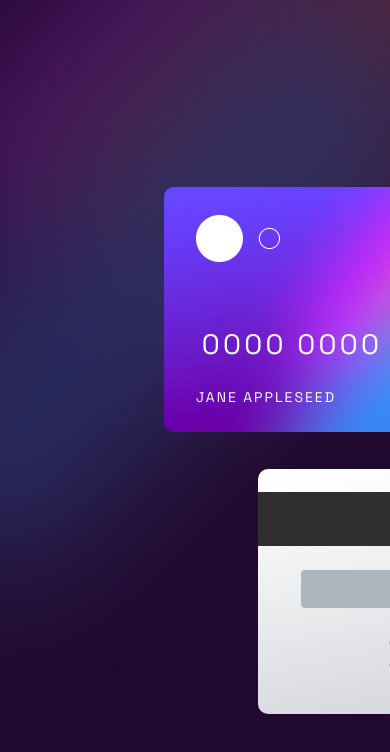
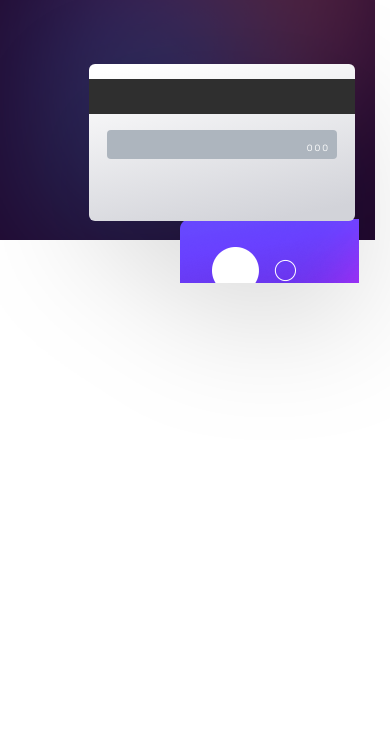
Before and after one commit to allencode11/interactive-card, a React (Create React App) app: page / in a window 390 px wide. Shown: the top 752 px of the page. Built offline with nearby package versions, Linux system fonts and the light colour scheme.

Commit message:
adding mobile styles for back card component

```diff
--- a/src/App.css
+++ b/src/App.css
@@ -1,38 +1,260 @@
-.App {
-  text-align: center;
+
+.gradient-img {
+  width: 483px;
+  height: 100vh;
+  overflow: hidden;
+  position: relative;
+
+  background: #21092F;
+
 }
 
-.App-logo {
-  height: 40vmin;
-  pointer-events: none;
+.shape {
+  position: absolute;
+  width: 854.9px;
+  left: -219px;
+  top: -163px;
+
+  mix-blend-mode: normal;
+  opacity: 0.25;
 }
 
-@media (prefers-reduced-motion: no-preference) {
-  .App-logo {
-    animation: App-logo-spin infinite 20s linear;
-  }
+.oval {
+  position: absolute;
+  width: 248px;
+  height: 657px;
+  mix-blend-mode: normal;
+  opacity: 0.85;
+  filter: blur(67.957px);
+  transform: rotate(45deg);
 }
 
-.App-header {
-  background-color: #282c34;
-  min-height: 100vh;
+.o1 {
+  left: 309.53px;
+  top: -163px;
+  background: #D53AFF;
+}
+
+.o2 {
+  left: 460.53px;
+  top: -116px;
+  background: #FF834A;
+}
+
+.o3 {
+  left: 245.57px;
+  top: 120.53px;
+  background: #47A2FF;
+}
+
+.card-back {
+  position: absolute;
+  width: 447px;
+  height: 222px;
+  left: 258px;
+  top: 469px;
+  background: linear-gradient(168.73deg, #FFFFFF 5%, #D2D3D9 91.69%);
+  border-radius: 10px;
+  padding-top: 23px;
+  display: flex;
+  align-items: center;
+  flex-direction: column;
+}
+
+.dark-line {
+  width: 447px;
+  height: 54px;
+  background: #2F2F2F;
+}
+
+.gray-line {
+  margin-top: 24px;
+  width: 361px;
+  height: 38px;
+  background: #ADB5BE;
+  border-radius: 4px;
+  position: relative;
+}
+
+.text {
+  position: absolute;
+  height: 18px;
+  left: 86.7%;
+  right: 4.43%;
+  top: calc(50% - 18px/2);
+}
+
+.text-img {
+  width: 186px;
+  height: 26px;
+  margin-top: 33px;
+}
+
+.card-front {
+  position: absolute;
+  width: 447px;
+  height: 245px;
+  left: 164px;
+  top: 187px;
+  background-image: url("./assets/images/front-card.png");
+  background-size: cover;
   display: flex;
   flex-direction: column;
   align-items: center;
-  justify-content: center;
-  font-size: calc(10px + 2vmin);
-  color: white;
 }
 
-.App-link {
-  color: #61dafb;
+.card-num {
+  width: 372px;
+  height: 36px;
+  font-size: 28px;
+  line-height: 36px;
+  letter-spacing: 3.3px;
+  margin-top: 139px;
 }
 
-@keyframes App-logo-spin {
-  from {
+.card-details {
+  width: 383.14px;
+  height: 18px;
+  margin-top: 25.5px;
+  display: flex;
+  justify-content: space-between;
+}
+
+.input-data {
+  position: absolute;
+  width: 381px;
+  height: 352px;
+  left: 832px;
+  top: 275px;
+}
+
+.row {
+  display: flex;
+  justify-content: space-between;
+}
+
+@media only screen and (max-width: 1250px) {
+  .gradient-img {
+    width: 375px;
+    height: 240px;
+  }
+
+  .shape {
+    position: relative;
+    width: 345px;
+    height: 435px;
+    left: 15px;
+    top: -98px;
+  }
+
+  .oval {
+    width: 226px;
+    height: 268px;
     transform: rotate(0deg);
+
   }
-  to {
-    transform: rotate(360deg);
+
+  .o1 {
+    left: 96px;
+    top: -98px;
   }
+
+  .o2 {
+    left: 134px;
+    top: -71px;
+  }
+
+  .o3 {
+    left: 15px;
+    top: 69px;
+  }
+
+  .cards {
+    position: absolute;
+    width: 343px;
+    height: 251px;
+    left: 16px;
+    top: 32px;
+    filter: drop-shadow(0px 39px 60px rgba(0, 0, 0, 0.142481));
+    overflow: hidden;
+  }
+
+  .card-back {
+    width: 266px;
+    height: 157px;
+    left: 73px;
+    top: 32px;
+    border-radius: 6px;
+    padding-top: 0;
+  }
+
+  .dark-line {
+    margin-top: 15px;
+    width: 266px;
+    height: 34.6px;
+  }
+
+  .gray-line {
+    margin-top: 16px;
+    width: 230.98px;
+    height: 29.74px;
+  }
+
+  .text {
+    position: absolute;
+    font-size: 9px;
+    height: 11px;
+    left: 86.7%;
+    right: 4.43%;
+    top: calc(50% - 11px/2 - 0.46px);
+
+  }
+
+  .text-img {
+    display: none;
+  }
+
+  .card-front {
+    position: absolute;
+    width: 447px;
+    height: 245px;
+    left: 164px;
+    top: 187px;
+    background-image: url("./assets/images/front-card.png");
+    background-size: cover;
+    display: flex;
+    flex-direction: column;
+    align-items: center;
+  }
+
+  .card-num {
+    width: 372px;
+    height: 36px;
+    font-size: 28px;
+    line-height: 36px;
+    letter-spacing: 3.3px;
+    margin-top: 139px;
+  }
+
+  .card-details {
+    width: 383.14px;
+    height: 18px;
+    margin-top: 25.5px;
+    display: flex;
+    justify-content: space-between;
+  }
+
+  .input-data {
+    position: absolute;
+    width: 381px;
+    height: 352px;
+    left: 832px;
+    top: 275px;
+  }
+
+  .row {
+    display: flex;
+    justify-content: space-between;
+  }
+
 }
--- a/src/App.js
+++ b/src/App.js
@@ -1,10 +1,7 @@
 import './App.css';
 import img from './assets/images/text.png';
-import { BtnComponent } from './components/btn/btn.component';
-import { InputComponent } from './components/input/input.component';
-import { InputDateComponent } from './components/input-date/input-date.component';
-import {useState} from "react";
-import {FormComponent} from "./components/form/form.component";
+import { useState } from "react";
+import { FormComponent } from "./components/form/form.component";
 
 function App() {
   const [cardNum, setCardNum] = useState('0000 0000 0000 0000');
@@ -45,6 +42,7 @@ function App() {
         </div>
       </div>
 
+      <div className='cards'>
         <div className='card-front'>
           <div className='card-num'>{cardNum}</div>
           <div className='card-details'>
@@ -61,6 +59,8 @@ function App() {
           </div>
           <img src={img} alt='text' className='text-img' />
         </div>
+      </div>
+
 
       <FormComponent onBtnClick={onBtnClick} onInputChange={onInputChange}></FormComponent>
     </div>
--- a/src/components/btn/btn.component.css
+++ b/src/components/btn/btn.component.css
@@ -12,3 +12,9 @@
     margin-top: 8px;
 
 }
+
+@media only screen and (max-width: 1250px) {
+    .btn {
+        width: 327px;
+    }
+}
--- a/src/components/input-date/input-date.component.css
+++ b/src/components/input-date/input-date.component.css
@@ -1,4 +1,4 @@
-.input-date {
+.input-date-container {
     display: flex;
     flex-direction: column;
     justify-content: start;
@@ -9,3 +9,14 @@
 .date-input {
     width: 80px;
 }
+
+@media only screen and (max-width: 1250px) {
+    .input-date-container {
+        width: 152px;
+        margin-right: 11px;
+    }
+
+    .date-input {
+        width: 72px;
+    }
+}
--- a/src/components/input-date/input-date.component.jsx
+++ b/src/components/input-date/input-date.component.jsx
@@ -10,7 +10,7 @@ export const InputDateComponent = ({label, placeholder1, placeholder2, func}) =>
   }
 
   return (
-    <div className='input-date'>
+    <div className='input-date-container'>
       <label>{label}</label>
       <div className='row'>
         <input className='date-input' placeholder={placeholder1} onChange={handleMonthChange} />
--- a/src/components/input/input.component.css
+++ b/src/components/input/input.component.css
@@ -27,3 +27,10 @@ input {
     text-transform: none;
     width: 100%;
 }
+
+input:hover {
+    color: #21092F;
+    opacity: 1;
+    border: 1px solid;
+    border-image: linear-gradient(to right, #6348FE, #610595);
+}
--- a/src/index.css
+++ b/src/index.css
@@ -11,142 +11,3 @@
     letter-spacing: 2px;
     text-transform: uppercase;
 }
-
-.gradient-img {
-    width: 483px;
-    height: 100vh;
-    overflow: hidden;
-    position: relative;
-}
-
-.shape {
-    position: absolute;
-    width: 854.9px;
-    left: -219px;
-    top: -163px;
-
-    mix-blend-mode: normal;
-    opacity: 0.25;
-}
-
-.mask {
-    position: absolute;
-    width: 483px;
-    top: 0px;
-
-    background: #21092F;
-}
-
-.oval {
-    position: absolute;
-    width: 248px;
-    height: 657px;
-    mix-blend-mode: normal;
-    opacity: 0.85;
-    filter: blur(67.957px);
-    transform: rotate(45deg);
-}
-
-.o1 {
-    left: 309.53px;
-    top: -163px;
-    background: #D53AFF;
-}
-
-.o2 {
-    left: 460.53px;
-    top: -116px;
-    background: #FF834A;
-}
-
-.o3 {
-    left: 245.57px;
-    top: 120.53px;
-    background: #47A2FF;
-}
-
-.card-back {
-    position: absolute;
-    width: 447px;
-    height: 222px;
-    left: 258px;
-    top: 469px;
-    background: linear-gradient(168.73deg, #FFFFFF 5%, #D2D3D9 91.69%);
-    border-radius: 10px;
-    padding-top: 23px;
-    display: flex;
-    align-items: center;
-    flex-direction: column;
-}
-
-.dark-line {
-    width: 447px;
-    height: 54px;
-    background: #2F2F2F;
-}
-
-.gray-line {
-    margin-top: 24px;
-    width: 361px;
-    height: 38px;
-    background: #ADB5BE;
-    border-radius: 4px;
-    position: relative;
-}
-
-.text {
-    position: absolute;
-    height: 18px;
-    left: 86.7%;
-    right: 4.43%;
-    top: calc(50% - 18px/2);
-}
-
-.text-img {
-    width: 186px;
-    height: 26px;
-    margin-top: 33px;
-}
-
-.card-front {
-    position: absolute;
-    width: 447px;
-    height: 245px;
-    left: 164px;
-    top: 187px;
-    background-image: url("./assets/images/front-card.png");
-    background-size: cover;
-    display: flex;
-    flex-direction: column;
-    align-items: center;
-}
-
-.card-num {
-    width: 372px;
-    height: 36px;
-    font-size: 28px;
-    line-height: 36px;
-    letter-spacing: 3.3px;
-    margin-top: 139px;
-}
-
-.card-details {
-    width: 383.14px;
-    height: 18px;
-    margin-top: 25.5px;
-    display: flex;
-    justify-content: space-between;
-}
-
-.input-data {
-    position: absolute;
-    width: 381px;
-    height: 352px;
-    left: 832px;
-    top: 275px;
-}
-
-.row {
-    display: flex;
-    justify-content: space-between;
-}
```
Lines whose indentation alone changed are shown as unchanged.
